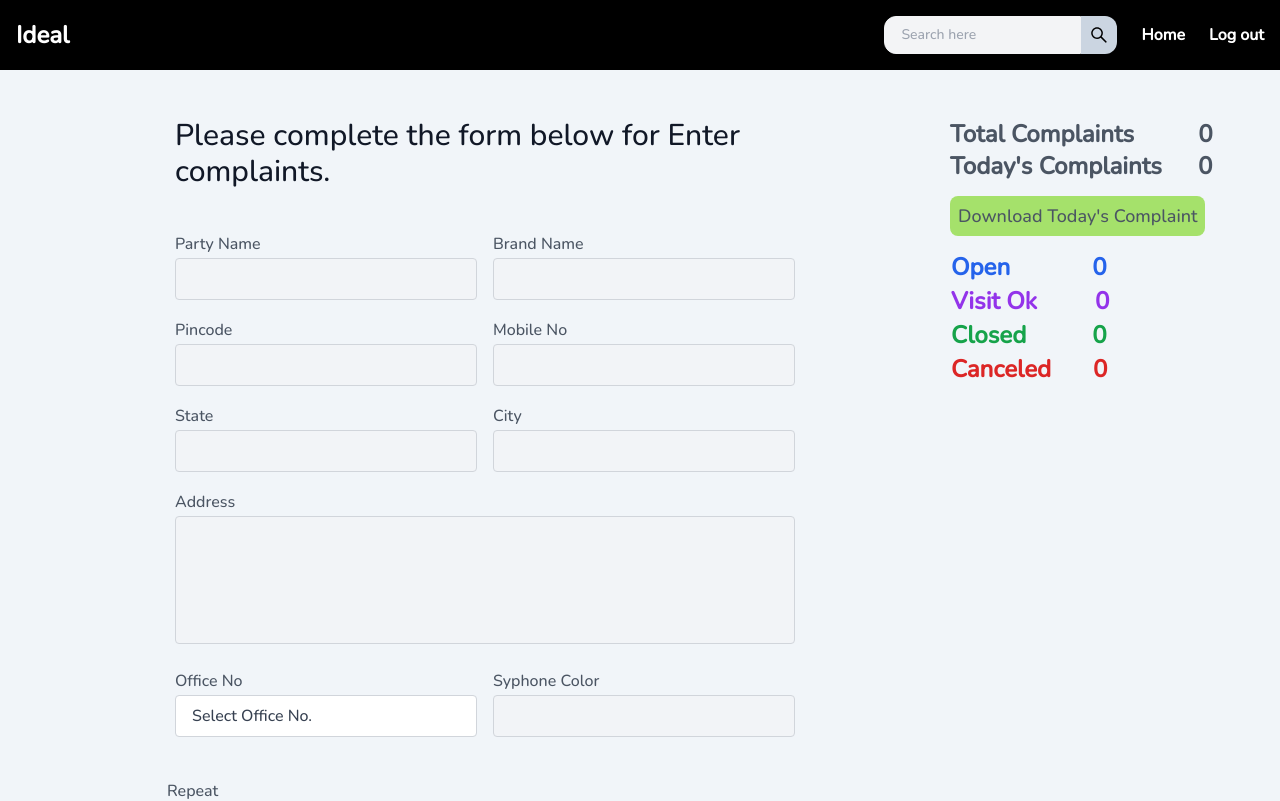
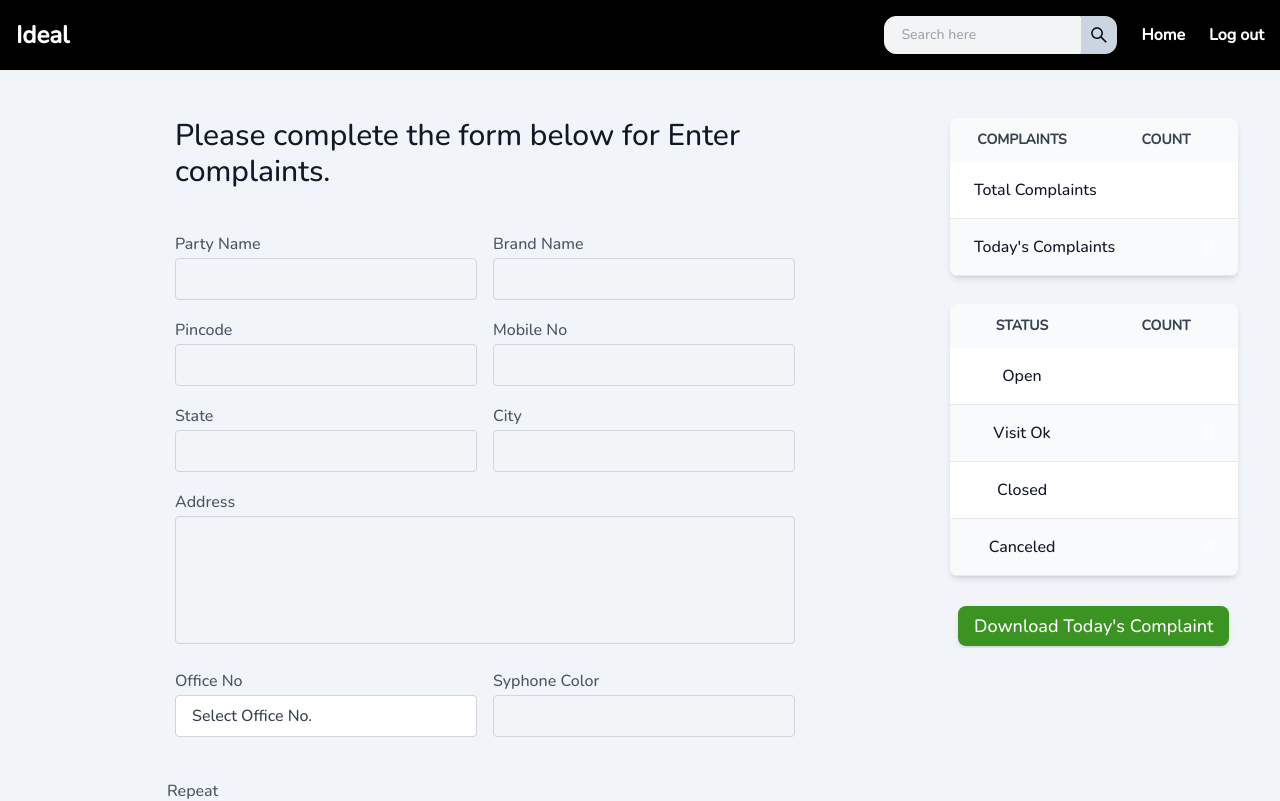
Before and after one commit to harshilsarariya/client, a React (Create React App) app: page / in a window 1280 px wide. Shown: the top 801 px of the page. Built offline with nearby package versions, Linux system fonts and the light colour scheme; no server answers; sample sign-in values are in the browser's storage.

Commit message:
Added status and totall complaints count

```diff
--- a/src/components/ComplaintForm.js
+++ b/src/components/ComplaintForm.js
@@ -30,29 +30,13 @@ const ComplaintForm = () => {
     repeat: "No",
     syphoneColor: "",
   });
-  const [officeNo, setOfficeNo] = useState(0);
+  const [email, setEmail] = useState(localStorage.getItem("email"));
   let navigate = useNavigate();
-  const getOfficeNo = async () => {
-    let email = localStorage.getItem("email");
-    const response = await fetch(
-      // `http://localhost:5000/api/auth/getMemberByEmail?email=${email}`,
-      `http://localhost:5000/api/auth/getMemberByEmail?email=${email}`,
-      {
-        method: "GET",
-        headers: {
-          "Content-Type": "application/json",
-        },
-      }
-    );
-    const json = await response.json();
-    let pho = json.data[0].phone;
-    setOfficeNo(pho);
-  };
 
   const handleTotalComplaint = async () => {
     const response = await fetch(
-      `https://ideal-server.herokuapp.com/api/complaint/fetchComplaintsCount?plumbingNo=${officeNo}`,
-      // `http://localhost:5000/api/complaint/fetchComplaintsCount?plumbingNo=${9924733933}`,
+      `https://ideal-server.herokuapp.com/api/complaint/fetchComplaintsCount?email=${email}`,
+      // `http://localhost:5000/api/complaint/fetchComplaintsCount?email=${email}`,
       {
         method: "GET",
         headers: {
@@ -90,8 +74,8 @@ const ComplaintForm = () => {
 
   const handleTodaysTotalComplaint = async () => {
     const response = await fetch(
-      `https://ideal-server.herokuapp.com/api/complaint/fetchTodaysComplaintsCount?plumbingNo=${officeNo}`,
-      // `http://localhost:5000/api/complaint/fetchTodaysComplaintsCount?plumbingNo=${9924733933}`,
+      `https://ideal-server.herokuapp.com/api/complaint/fetchTodaysComplaintsCount?email=${email}`,
+      // `http://localhost:5000/api/complaint/fetchTodaysComplaintsCount?email=${email}`,
       {
         method: "GET",
         headers: {
@@ -130,6 +114,7 @@ const ComplaintForm = () => {
           problemSolved: complaint.problemSolved,
           repeat: complaint.repeat,
           syphoneColor: complaint.syphoneColor,
+          entryUserEmail: localStorage.getItem("email"),
         }),
       }
     );
@@ -139,6 +124,21 @@ const ComplaintForm = () => {
       // props.showAlert("Complaint Submitted successfully", "green");
       handleTotalComplaint();
       handleTodaysTotalComplaint();
+      setComplaint({
+        partyName: "",
+        address: "",
+        pincode: "",
+        state: "",
+        city: "",
+        mobileNo: "",
+        plumbingNo: "",
+        brandName: "",
+        workDone: "No",
+        problemSolved: "No",
+        repeat: "No",
+        syphoneColor: "",
+      });
+
       alert("Complaint Submitted successfully");
     } else {
       // props.showAlert(json.errors[0].msg, "red");
@@ -151,7 +151,6 @@ const ComplaintForm = () => {
       handlePincode(e);
     }
     setComplaint({ ...complaint, [e.target.name]: e.target.value });
-    console.log(complaint);
   };
 
   const handlePincode = (e) => {
@@ -169,18 +168,19 @@ const ComplaintForm = () => {
     if (!localStorage.getItem("token")) {
       navigate("/signin");
     }
-    getOfficeNo();
+    handleTotalComplaint();
+    handleTodaysTotalComplaint();
   }, []);
 
   useEffect(() => {
     handleTotalComplaint();
     handleTodaysTotalComplaint();
-  }, [officeNo]);
+  }, [totalComplaints]);
 
-  useEffect(() => {
+  setTimeout(() => {
     handleTotalComplaint();
-    handleTodaysTotalComplaint();
-  }, [totalComplaintsCount]);
+    handleTotalComplaint();
+  }, 2000);
 
   let headers = [
     { label: "Opening Date", key: "date" },
@@ -219,6 +219,7 @@ const ComplaintForm = () => {
                     <input
                       type="text"
                       onChange={onChange}
+                      value={complaint.partyName}
                       name="partyName"
                       className="w-full bg-gray-100 bg-opacity-50 rounded border border-gray-300 focus:border-[#717984] focus:bg-white focus:ring-2 focus:ring-[#717984] text-base outline-none text-gray-700 py-1 px-3 leading-8 transition-colors duration-200 ease-in-out"
                     />
@@ -235,6 +236,7 @@ const ComplaintForm = () => {
                     <input
                       type="text"
                       onChange={onChange}
+                      value={complaint.brandName}
                       required
                       id="brandName"
                       name="brandName"
@@ -254,6 +256,7 @@ const ComplaintForm = () => {
                       type="number"
                       required
                       onChange={onChange}
+                      value={complaint.pincode}
                       name="pincode"
                       className="w-full bg-gray-100 bg-opacity-50 rounded border border-gray-300 focus:border-[#717984] focus:bg-white focus:ring-2 focus:ring-[#717984] text-base outline-none text-gray-700 py-1 px-3 leading-8 transition-colors duration-200 ease-in-out"
                     />
@@ -270,6 +273,7 @@ const ComplaintForm = () => {
                     <input
                       type="number"
                       required
+                      value={complaint.mobileNo}
                       onChange={onChange}
                       name="mobileNo"
                       className="w-full bg-gray-100 bg-opacity-50 rounded border border-gray-300 focus:border-[#717984] focus:bg-white focus:ring-2 focus:ring-[#717984] text-base outline-none text-gray-700 py-1 px-3 leading-8 transition-colors duration-200 ease-in-out"
@@ -326,6 +330,7 @@ const ComplaintForm = () => {
                     <textarea
                       name="address"
                       onChange={onChange}
+                      value={complaint.address}
                       required
                       className="w-full bg-gray-100 bg-opacity-50 rounded border border-gray-300 focus:border-[#717984] focus:bg-white focus:ring-2 focus:ring-[#717984] h-32 text-base outline-none text-gray-700 py-1 px-3 resize-none leading-6 transition-colors duration-200 ease-in-out"
                     ></textarea>
@@ -344,6 +349,7 @@ const ComplaintForm = () => {
                     <select
                       name="plumbingNo"
                       onChange={onChange}
+                      value={complaint.plumbingNo}
                       required
                       className="form-select form-select-lg mb-3
       appearance-none
@@ -384,6 +390,7 @@ const ComplaintForm = () => {
                     <input
                       type="text"
                       onChange={onChange}
+                      value={complaint.syphoneColor}
                       name="syphoneColor"
                       className="w-full bg-gray-100 bg-opacity-50 rounded border border-gray-300 focus:border-[#717984] focus:bg-white focus:ring-2 focus:ring-[#717984] text-base outline-none text-gray-700 py-1 px-3 leading-8 transition-colors duration-200 ease-in-out"
                     />
@@ -400,6 +407,7 @@ const ComplaintForm = () => {
                     <select
                       name="repeat"
                       onChange={onChange}
+                      value={complaint.repeat}
                       required
                       className="form-select form-select-lg mb-3
                   appearance-none
@@ -432,46 +440,109 @@ const ComplaintForm = () => {
               </div>
             </form>
           </div>
-          <div className="w-3/12">
-            <div>
-              <div className="flex text-2xl">
-                <h2 className="mr-16 font-bold">Total Complaints</h2>
-                <span className=" font-bold">{totalComplaintsCount}</span>
+
+          {/* complaints details */}
+          <div className="w-3/12 ">
+            <div className="relative overflow-x-auto w-72 text-white shadow-md sm:rounded-lg">
+              <table className=" table-fixed w-full">
+                <thead className="text-sm text-gray-700 uppercase bg-gray-50 dark:bg-gray-700 dark:text-gray-400">
+                  <tr>
+                    <th scope="col" className="px-6 py-3">
+                      Complaints
+                    </th>
+                    <th scope="col" className="px-6 py-3">
+                      Count
+                    </th>
+                  </tr>
+                </thead>
+                <tbody>
+                  <tr className="border-b dark:bg-gray-800 dark:border-gray-700 odd:bg-white even:bg-gray-50 odd:dark:bg-gray-800 even:dark:bg-gray-700 ">
+                    <th
+                      scope="row"
+                      className="px-6 py-4 font-medium text-gray-900 dark:text-white whitespace-nowrap"
+                    >
+                      Total Complaints
+                    </th>
+                    <td className="px-6 py-3 text-right">
+                      {totalComplaintsCount}
+                    </td>
+                  </tr>
+                  <tr className="border-b dark:bg-gray-800 dark:border-gray-700 odd:bg-white even:bg-gray-50 odd:dark:bg-gray-800 even:dark:bg-gray-700 ">
+                    <th
+                      scope="row"
+                      className="px-6 py-4 font-medium text-gray-900 dark:text-white whitespace-nowrap"
+                    >
+                      Today's Complaints
+                    </th>
+                    <td className="px-6 py-3 text-right ">
+                      {todaysTotalComplaintsCount}
+                    </td>
+                  </tr>
+                </tbody>
+              </table>
             </div>
-              <div className="flex text-2xl">
-                <h2 className="mr-9 font-bold"> Today's Complaints</h2>
-                <span className=" font-bold">{todaysTotalComplaintsCount}</span>
+
+            <div className="relative mt-7 overflow-x-auto w-72 text-white shadow-md sm:rounded-lg">
+              <table className=" table-fixed w-full">
+                <thead className="text-sm text-gray-700 uppercase bg-gray-50 dark:bg-gray-700 dark:text-gray-400">
+                  <tr>
+                    <th scope="col" className="px-6 py-3">
+                      Status
+                    </th>
+                    <th scope="col" className="px-6 py-3">
+                      Count
+                    </th>
+                  </tr>
+                </thead>
+                <tbody>
+                  <tr className="border-b dark:bg-gray-800 dark:border-gray-700 odd:bg-white even:bg-gray-50 odd:dark:bg-gray-800 even:dark:bg-gray-700 ">
+                    <th
+                      scope="row"
+                      className="px-6 py-4 font-medium text-gray-900 dark:text-white whitespace-nowrap"
+                    >
+                      Open
+                    </th>
+                    <td className="px-6 py-3 text-right">{pending}</td>
+                  </tr>
+                  <tr className="border-b dark:bg-gray-800 dark:border-gray-700 odd:bg-white even:bg-gray-50 odd:dark:bg-gray-800 even:dark:bg-gray-700 ">
+                    <th
+                      scope="row"
+                      className="px-6 py-4 font-medium text-gray-900 dark:text-white whitespace-nowrap"
+                    >
+                      Visit Ok
+                    </th>
+                    <td className="px-6 py-3 text-right ">{visitOk}</td>
+                  </tr>
+                  <tr className="border-b dark:bg-gray-800 dark:border-gray-700 odd:bg-white even:bg-gray-50 odd:dark:bg-gray-800 even:dark:bg-gray-700 ">
+                    <th
+                      scope="row"
+                      className="px-6 py-4 font-medium text-gray-900 dark:text-white whitespace-nowrap"
+                    >
+                      Closed
+                    </th>
+                    <td className="px-6 py-3 text-right">{closed}</td>
+                  </tr>
+                  <tr className="border-b dark:bg-gray-800 dark:border-gray-700 odd:bg-white even:bg-gray-50 odd:dark:bg-gray-800 even:dark:bg-gray-700 ">
+                    <th
+                      scope="row"
+                      className="px-6 py-4 font-medium text-gray-900 dark:text-white whitespace-nowrap"
+                    >
+                      Canceled
+                    </th>
+                    <td className="px-6 py-3 text-right">{cancel}</td>
+                  </tr>
+                </tbody>
+              </table>
             </div>
-              <div className="my-5 min-w-full ">
+            <div className="relative mt-7 overflow-x-auto w-72 p-2  text-white sm:rounded-lg ">
               <CSVLink
                 data={todaysTotalComplaints}
                 headers={headers}
-                  className="bg-[#86da32b5] text-xs p-1  lg:text-sm lg:p-2 px-5   xl:text-lg  rounded-lg "
+                className="bg-[#358f1af5] hover:bg-[#448131] shadow-md text-xs p-1  lg:text-sm lg:p-2  xl:text-lg  rounded-lg lg:px-4"
               >
                 Download Today's Complaint
               </CSVLink>
             </div>
-            </div>
-            <table className="table-fixed">
-              <tbody>
-                <tr className="flex text-2xl font-bold text-blue-600">
-                  <td className="mr-20">Open</td>
-                  <td>{pending}</td>
-                </tr>
-                <tr className="flex text-2xl font-bold text-purple-600">
-                  <td className="mr-14">Visit Ok</td>
-                  <td>{visitOk}</td>
-                </tr>
-                <tr className="flex text-2xl font-bold text-green-600">
-                  <td className="mr-16">Closed</td>
-                  <td>{closed}</td>
-                </tr>
-                <tr className="flex text-2xl font-bold text-red-600">
-                  <td className="mr-10">Canceled</td>
-                  <td>{cancel}</td>
-                </tr>
-              </tbody>
-            </table>
           </div>
         </div>
       </section>
```
Lines whose indentation alone changed are shown as unchanged.
